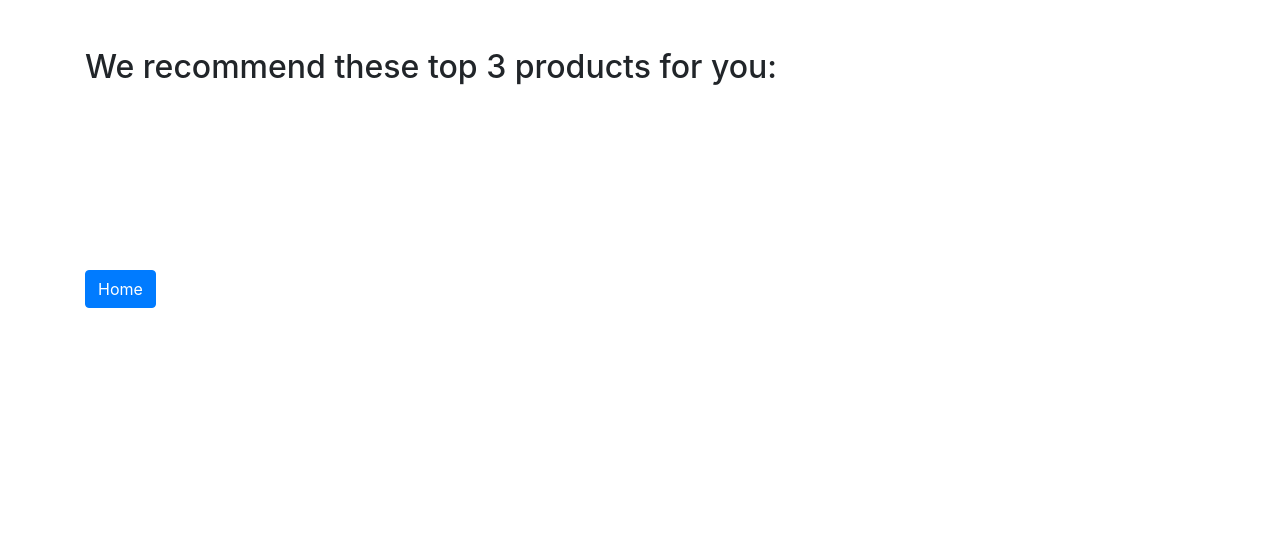
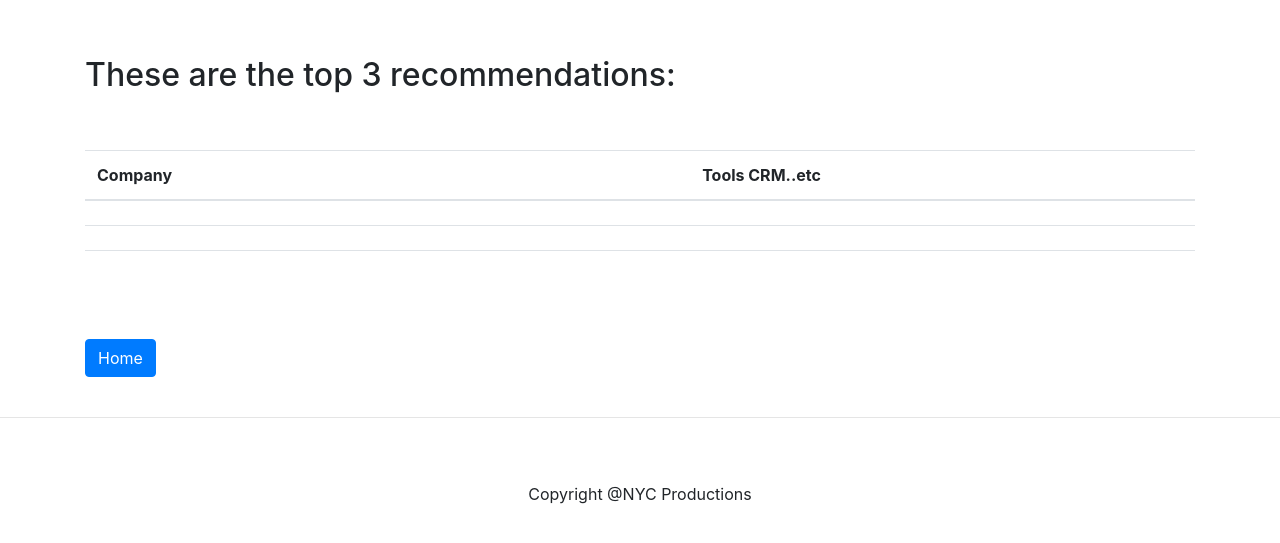
Before and after one commit to hseju/SoftwareRecommender, a Flask app: template templates/result.html in a window 1280 px wide. Shown: the part 88-631 px from the top of the page. Run offline with Flask 2, Linux system fonts and the light colour scheme; the template is opened without the code that fills it, so the values that code supplies are empty.

Commit message:
added updates to python flask layout

```diff
--- a/app.py
+++ b/app.py
@@ -27,7 +27,7 @@ def home():
         contract = request.form.getlist("contract")
         duration = request.form.getlist("duration")
         price = request.form['Amount']
-        location = request.form.getlist("location")
+        Location = request.form.getlist("Location")
         users = request.form['users']
         tools = request.form.getlist('tools')
         features = request.form.getlist('feature')
@@ -37,7 +37,7 @@ def home():
         df['contract'] = [contract]
         df['duration']  = [duration]
         df['price']  = price
-        df['location']  = [location]
+        df['Location']  = [Location]
         df['user'] = users
         df['tools'] = [tools]
         df['features'] = [features]
@@ -45,9 +45,8 @@ def home():
 
         df.to_csv("user_data.csv")
 
-        import filter
-        return render_template("result.html", company1 = filter.Company1, company2 = filter.Company2,
-                               company3 = filter.Company3 )
+        import rec
+        return render_template("result.html", company = rec.result)
 
     else:
 
--- a/templates/base.html
+++ b/templates/base.html
@@ -17,7 +17,7 @@
 </head>
 <body>
 
-    <nav class="navbar navbar-expand-lg navbar-dark bg-dark">
+    <nav class="navbar fixed-top navbar-expand-lg navbar-dark bg-dark">
         <div class="container-fluid mb-3 mt-3">
             <a class="navbar-brand font-weight-bold ml-5" href="#">SOFTWARE RECOMMENDER</a>
             <button class="navbar-toggler" type="button" data-bs-toggle="collapse" data-bs-target="#navbarSupportedContent" aria-controls="navbarSupportedContent" aria-expanded="false" aria-label="Toggle navigation">
@@ -33,11 +33,18 @@
         </div>
         </nav>
 
+    <br/><br/><br/><br/>
     {% block content %}
 
 
     {% endblock %}
 
+
+    <hr>
+    <br/><br/>
+    <footer align="center"> Copyright @NYC Productions </footer>
+
+    <br/><br/>
 
     <!-- Optional JavaScript -->
     <!-- jQuery first, then Popper.js, then Bootstrap JS -->
--- a/templates/result.html
+++ b/templates/result.html
@@ -4,14 +4,48 @@
 
 <div class="container">
     <br/><br/>
-    <h2> We recommend these top 3 products for you:</h2> <br><br>
-    <h3>{{company1}}</h3>
-    <h3>{{company2}}</h3>
-    <h3>{{company3}}</h3>
+    <h2> These are the top 3 recommendations: </h2> <br><br>
 
-    <br/><br/><br/><br/><br/>
+    <table class="table table-hover">
+        <thead>
+          <tr>
+            <th scope="col">Company</th>
+            <th scope="col">{{company.columns[0]}}</th>
+            <th scope="col">{{company.columns[1]}}</th>
+            <th scope="col">{{company.columns[-1]}}</th>
+            <th scope="col">Tools CRM..etc</th>
+          </tr>
+        </thead>
+        <tbody>
+          <tr>
+            <th scope="row">{{company.index[0]}}</th>
+            <td>{{company.iloc[0,0]}}</td>
+            <td>{{company.iloc[0,1]}}</td>
+            <td>{{company.iloc[0,-1]}}</td>
+            <td>{{(company['CRM Integrations']+ "," + company['SEPI'])[0]}}</td>
+          </tr>
+          <tr>
+            <th scope="row">{{company.index[1]}}</th>
+            <td>{{company.iloc[1,0]}}</td>
+            <td>{{company.iloc[1,1]}}</td>
+            <td>{{company.iloc[1,-1]}}</td>
+            <td>{{(company['CRM Integrations']+ "," + company['SEPI'])[1]}}</td>
+          </tr>
+          <tr>
+            <th scope="row">{{company.index[2]}}</th>
+            <td>{{company.iloc[2,0]}}</td>
+            <td>{{company.iloc[2,1]}}</td>
+            <td>{{company.iloc[2,-1]}}</td>
+            <td>{{(company['CRM Integrations']+ "," + company['SEPI'])[2]}}</td>
+          </tr>
+        </tbody>
+      </table>
+
+    <br/><br/>
 
     <a class='btn btn-primary' href="{{ url_for('home') }}">Home</a>
+
+    <br/><br/>
 </div>
 
 {% endblock %}
--- a/user_data.csv
+++ b/user_data.csv
@@ -1,2 +1,2 @@
-,data,contract,duration,price,location,user,tools,features,crm
-0,"['Email', 'Work Phone', 'Mobile']","['Monthly', 'Annual']",['Monthly'],800,['All'],2,['All'],"['ContractEnrichment', 'IntentData']",['All']
+,data,contract,duration,price,Location,user,tools,features,crm
+0,['Mobile'],['Monthly'],['Monthly'],50,['All'],2,['Woodpecker'],"['ContractEnrichment', 'IntentData']","['Microsoft Dynamics', 'HubSpot']"
```
Also changed, not shown: Assign.py (added, +15 -0 lines), rec.py (added, +130 -0 lines), templates/home.html (+7 -5 lines), 2 other files.
